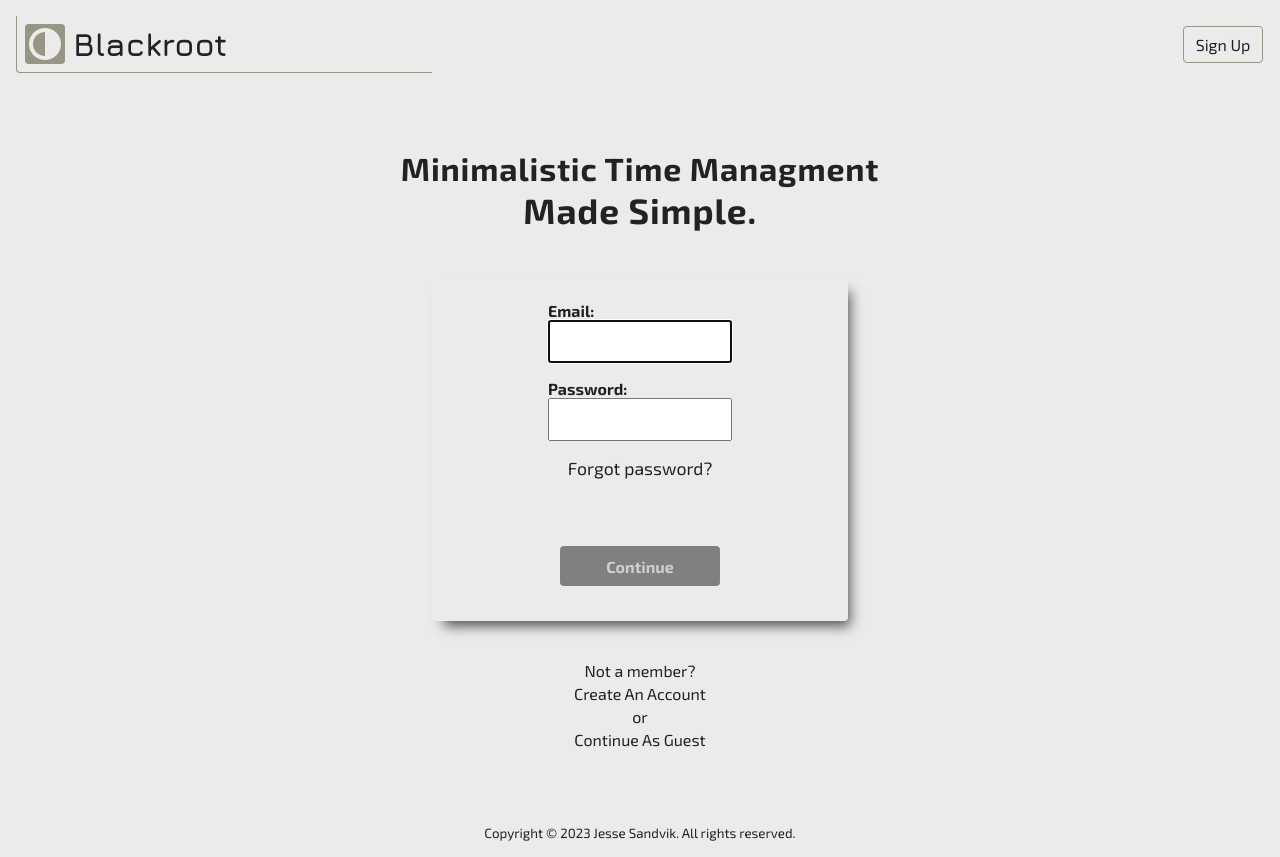
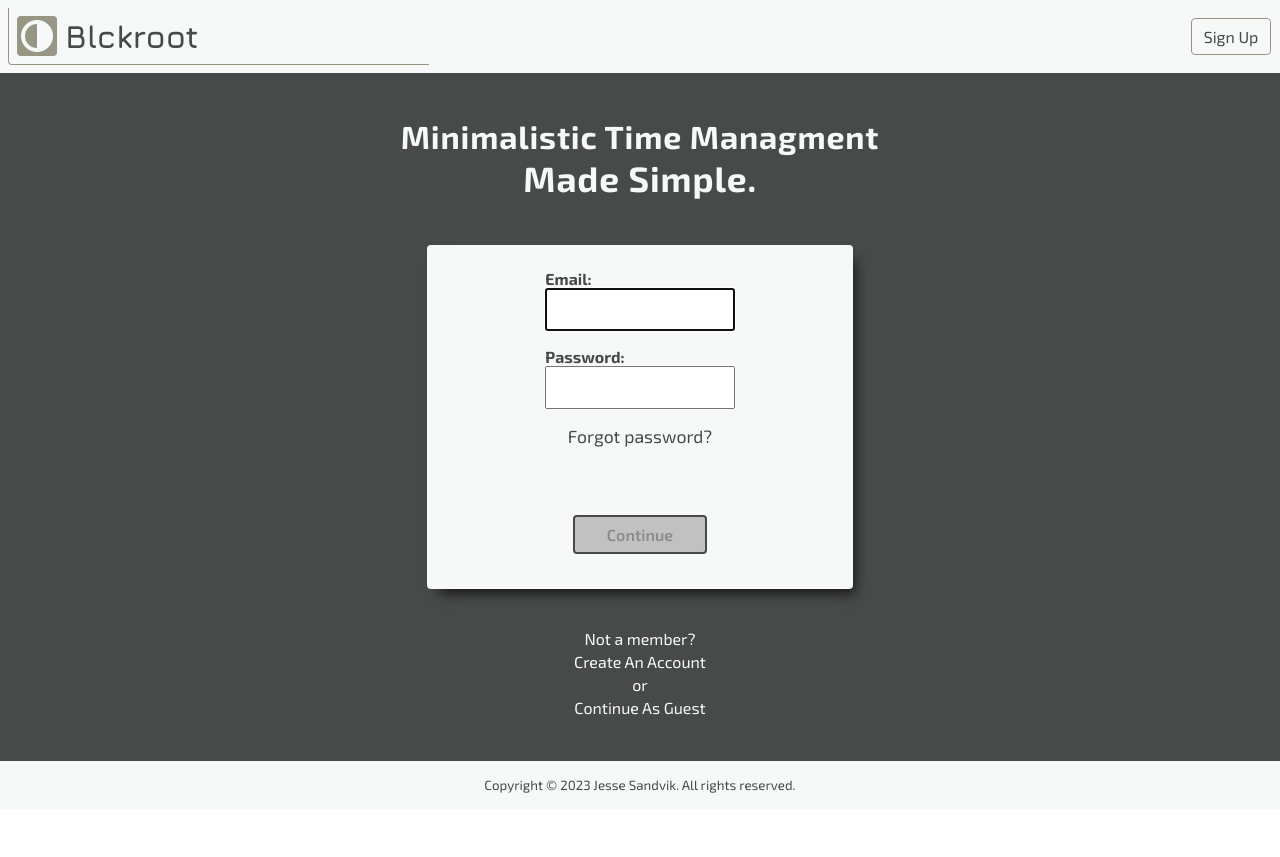
Before and after one commit to JesseSandvik/blckroot, a React (Create React App) app in the folder client/: page /login in a window 1280 px wide. After the commit the page ends 809 px from the top, so only its background shows below. Built offline with nearby package versions, Linux system fonts and the light colour scheme; no server answers; the HTML template or start-up script is replaced by a standard one.

Commit message:
refactoring...

```diff
--- a/client/public/index.html
+++ b/client/public/index.html
@@ -24,7 +24,7 @@
     <link rel="preconnect" href="https://fonts.googleapis.com">
     <link rel="preconnect" href="https://fonts.gstatic.com" crossorigin>
     <link href="https://fonts.googleapis.com/css2?family=Exo+2:ital,wght@0,100;0,200;0,300;0,400;0,500;0,600;0,700;0,800;0,900;1,100;1,200;1,300;1,400;1,500;1,600;1,700;1,800;1,900&family=Jura:wght@300;400;500;600;700&display=swap" rel="stylesheet">
-    <title>Sovereign Era</title>
+    <title>Blckroot</title>
   </head>
   <body>
     <script
--- a/client/src/App.css
+++ b/client/src/App.css
@@ -2,12 +2,8 @@
   background-color: var(--default-light-color);
   color: var(--default-dark-color);
   display: grid;
-  grid-template-rows: auto 1fr auto;
+  grid-template-rows: auto auto 1fr auto;
   min-height: 100vh;
-}
-
-.App > * {
-  padding: 1rem;
 }
 
 header {
@@ -15,6 +11,7 @@ header {
   display: grid;
   grid-template-columns: repeat(3, 1fr);
   grid-row: 1 / 1;
+  padding: 0.5rem;
   position: sticky;
   top: 0;
   z-index: 1;
@@ -101,40 +98,18 @@ header .navbar-right ul li:hover {
 }
 
 main {
-  grid-row: 2 / 2;
-}
-
-.form-submit-btn {
-  background-color: var(--accent-color);
-  border: 3px solid var(--secondary-color);
-  border-radius: 4px;
-  color: var(--secondary-color);
-  font-size: 1rem;
-  font-weight: bold;
-  height: 40px;
-  transition: 0.5s ease-in-out;
-  width: 160px;
-}
-
-.form-submit-btn:hover {
-  box-shadow: 0 7px 12px -5px rgba(0, 0, 0, 0.66);
-}
-
-.form-submit-btn:disabled {
-  background-color: #808080;
-  border: 3px solid #808080;
-  color: #cecece;
-  cursor: unset;
-}
-
-.form-submit-btn:disabled:hover {
-  box-shadow: unset;
+  background-color: var(--default-dark-color);
+  color: var(--default-light-color);
+  grid-row: 3 / 3;
 }
 
 footer {
+  background-color: var(--default-light-color);
+  color: var(--default-dark-color);
   display: grid;
   grid-template-columns: repeat(3, 1fr);
-  grid-row: 3 / -1;
+  grid-row: 4 / -1;
+  padding: 1rem;
 }
 
 footer .copyright {
--- a/client/src/App.tsx
+++ b/client/src/App.tsx
@@ -2,7 +2,6 @@ import { useContext, useEffect } from "react";
 import { NavLink, Routes, Route, useLocation } from "react-router-dom";
 import { AuthContext, AuthProvider } from "./context/auth/AuthContext";
 import Dashboard from "./pages/dashboard/Dashboard";
-// import HomePage from "./pages/Home";
 import HomePage from "./pages/home/Home";
 import LoginPage from "./pages/login/Login";
 import SignUpPage from "./pages/signup/SignUp";
@@ -36,7 +35,7 @@ function App() {
             <ul>
               <li>
                 <NavLink className="navbar brand" to="/">
-                  <i className="fa-solid fa-circle-half-stroke"></i>blackroot
+                  <i className="fa-solid fa-circle-half-stroke"></i>blckroot
                 </NavLink>
               </li>
             </ul>
--- a/client/src/atoms/button/Button.css
+++ b/client/src/atoms/button/Button.css
@@ -1,5 +1,5 @@
 
-button.button {
+button {
     background-color: transparent;
     border: none;
     cursor: pointer;
@@ -7,14 +7,44 @@ button.button {
     padding: 0;
 }
 
-button.disabled {
-    background-color: violet;
-    cursor: unset;
-    font-size: 2rem;
+button.submit {
+    background-color: var(--accent-color-bright);
+    border: 2px solid var(--default-dark-color);
+    border-radius: 4px;
+    font-size: 1rem;
+    font-weight: 600;
+    padding: 0.5rem 2rem;
+    transition: 0.5s ease-in-out;
 }
 
-button.submit {
-    background-color: var(--accent-color-light);
-    color: var(--dark);
+button.disabled {
+  background-color: var(--default-disabled-color);
+    cursor: unset;
+}
+
+/* .form-submit-btn {
+    background-color: var(--accent-color);
+    border: 3px solid var(--secondary-color);
+    border-radius: 4px;
+    color: var(--secondary-color);
+    font-size: 1rem;
+    font-weight: bold;
+    height: 40px;
     transition: 0.5s ease-in-out;
-}
+    width: 160px;
+  }
+
+  .form-submit-btn:hover {
+    box-shadow: 0 7px 12px -5px rgba(0, 0, 0, 0.66);
+  }
+
+  .form-submit-btn:disabled {
+    background-color: #808080;
+    border: 3px solid #808080;
+    color: #cecece;
+    cursor: unset;
+  }
+
+  .form-submit-btn:disabled:hover {
+    box-shadow: unset;
+  } */
--- a/client/src/atoms/button/Button.tsx
+++ b/client/src/atoms/button/Button.tsx
@@ -20,7 +20,7 @@ type ButtonProps = {
   children: ReactNode;
   className?: string;
   disabled?: boolean;
-  onClick: MouseEventHandler<HTMLButtonElement>;
+  onClick?: MouseEventHandler<HTMLButtonElement>;
   type: "button" | "reset" | "submit";
 };
 
@@ -31,15 +31,19 @@ const Button = ({
   onClick,
   type,
 }: ButtonProps): JSX.Element => {
-  const classProps: string = [
-    disabled && "disabled ",
-    className && `${className} `,
-    type,
-  ].join("");
+  const classProps = [];
+  className && classProps.push(className);
+  disabled && classProps.push("disabled");
+  classProps.push(type);
+  // const classProps: string = [
+  //   disabled && "disabled ",
+  //   className && `${className} `,
+  //   type,
+  // ].join("");
 
   return (
     <button
-      className={classProps}
+      className={classProps.join(" ")}
       disabled={disabled}
       onClick={onClick}
       type={type}
--- a/client/src/index.css
+++ b/client/src/index.css
@@ -3,15 +3,23 @@
   font-family: "Exo 2", Tahoma, Geneva, Verdana, sans-serif;
   margin: 0;
   padding: 0;
-  --default-light-color: #ebebeb;
-  --default-dark-color: #222222;
-  /* --accent-color: #baf2bb; */
-  --accent-color-light: #eceacf;
+  /* --default-light-color: #ebebeb; */
+  /* Light Color: White Smoke */
+  /* --default-light-color: #f5f3f5; */
+  --default-light-color: #f7f9f9;
+  /* --default-dark-color: #222222; */
+  /* Dark Color: Outer Space */
+  --default-dark-color: #474a48;
+  --default-disabled-color: #c2c1c2;
+  /* --accent-color-bright: #56cbf9; */
+  --alert-color: #e8aeb7;
+  --info-color: #b8e1ff;
+  --success-color: #94fbab;
+  --accent-color-bright: #d2fdff;
+  --accent-color-light: #fffae2;
+  /* Accent Color: Bone */
   --accent-color-medium: #c8c6af;
   --accent-color-dark: #979685;
-  /* --accent-color-light: #6fffe9;
-  --accent-color-medium: #82eddd;
-  --accent-color-dark: #94dbd1; */
 }
 
 a {
--- /dev/null
+++ b/client/src/pages/home/Home.css
@@ -0,0 +1,15 @@
+.Home .ticker {
+    align-items: center;
+    color: var(--default-light-color);
+    display: flex;
+    flex-direction: column;
+    justify-content: center;
+    padding: 1rem;
+    text-transform: capitalize;
+  }
+
+.Home .ticker p:first-child {
+    color: var(--accent-color-dark);
+    font-weight: 700;
+    letter-spacing: 0.02rem;
+  }
--- a/client/src/pages/home/Home.tsx
+++ b/client/src/pages/home/Home.tsx
@@ -1,11 +1,32 @@
-import Button from "../../atoms/button/Button";
+import "./Home.css";
 
-const HomePage = (): JSX.Element => {
+function HomePage() {
   return (
-    <div>
-      <Button onClick={() => console.log("HELLO")}>Test Button</Button>
-    </div>
+    <main className="Home">
+      <div className="ticker">
+        <p>minimalistic time management</p>
+        <p>made simple.</p>
+      </div>
+      <div className="intro">
+        <h3>resist.</h3>
+        <p>fight back against the allure of false productivity.</p>
+      </div>
+      {/* <article className="daily-quote">
+        <div className="daily-quote-heading">
+          <h3>your daily inspiration</h3>
+        </div>
+        <figure>
+          <q>
+            In the midst of winter, I found there was, within me, an invincible
+            summer. And that makes me happy. For it says that no matter how hard
+            the world pushes against me, within me, there&apos;s something
+            stronger &mdash; something better, pushing right back.
+          </q>
+          <figcaption>&mdash; Albert Camus</figcaption>
+        </figure>
+      </article> */}
+    </main>
   );
-};
+}
 
 export default HomePage;
--- a/client/src/pages/login/Login.css
+++ b/client/src/pages/login/Login.css
@@ -1,7 +1,4 @@
 .Login {
-  background-color: var(--secondary-color);
-  border: 4px solid var(--primary-color);
-  color: var(--primary-color);
   display: grid;
   grid-template-columns: repeat(12, 1fr);
   grid-template-rows: repeat(4, 1fr);
@@ -30,11 +27,11 @@
 }
 
 .Login-form {
-  background-color: var(--primary-color);
+  background-color: var(--default-light-color);
   border-radius: 4px;
   box-shadow: 7px 10px 12px -5px rgba(0, 0, 0, 0.66);
   display: grid;
-  color: var(--secondary-color);
+  color: var(--default-dark-color);
   grid-column: 5 / span 4;
   grid-row: 2 / 4;
   grid-template-rows: repeat(4, 1fr);
--- a/client/src/pages/login/Login.tsx
+++ b/client/src/pages/login/Login.tsx
@@ -1,5 +1,6 @@
 import React, { useContext, useEffect, useMemo, useRef, useState } from "react";
 import { NavLink, useNavigate } from "react-router-dom";
+import Button from "../../atoms/button/Button";
 import { AuthContext } from "../../context/auth/AuthContext";
 import { loginUser } from "../../api";
 
@@ -194,13 +195,12 @@ function LoginPage() {
           <NavLink to="/forgot_password">Forgot password?</NavLink>
         </div>
         <div className="btn-group">
-          <button
-            className="form-submit-btn"
+          <Button
             disabled={!emailIsValid || !passwordIsValid ? true : false}
             type="submit"
           >
             continue
-          </button>
+          </Button>
         </div>
       </form>
       <div className="Login-alt-login-options">
```
Also changed, not shown: client/src/pages/Home.tsx (deleted, +0 -11 lines).
